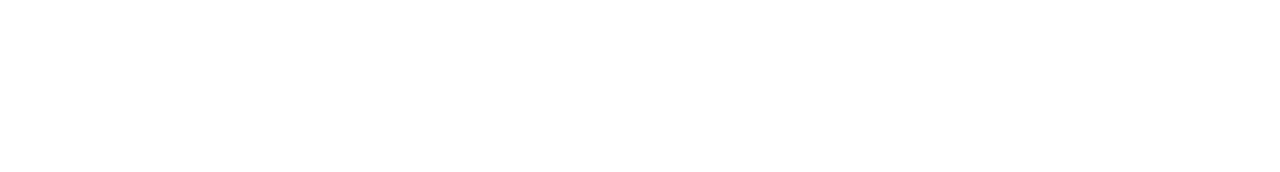
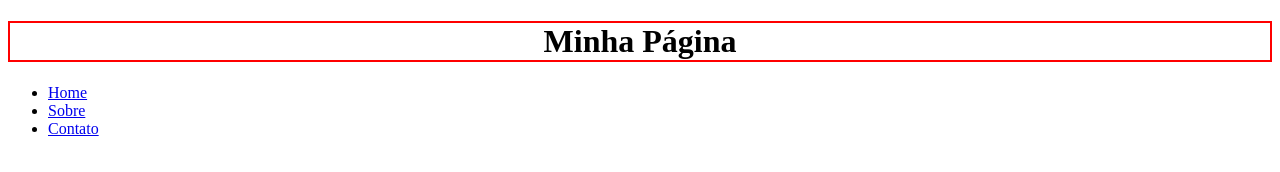
Before and after one commit to vitorvhsilva/primeiro-projeto, a plain HTML site: page index.html in a window 1280 px wide. Drawn offline with Linux system fonts and the light colour scheme.

Commit message:
criação do cabeçalho

```diff
--- a/index.html
+++ b/index.html
@@ -9,6 +9,20 @@
     <title>Exemplo</title>
   </head>
   <body>
+    <div class="container">
+      <header class="cabecalho">
+        <h1 style="text-align: center;
+        border: solid 2px #ff0000;">Minha Página</h1>
+        <nav>
+          <ul>
+            <li><a href="#">Home</a></li>
+            <li><a href="#">Sobre</a></li>
+            <li><a href="#">Contato</a></li>
+          </ul>
+        </nav>
 
+      </header>
+
+    </div>
   </body>
 </html>
```
